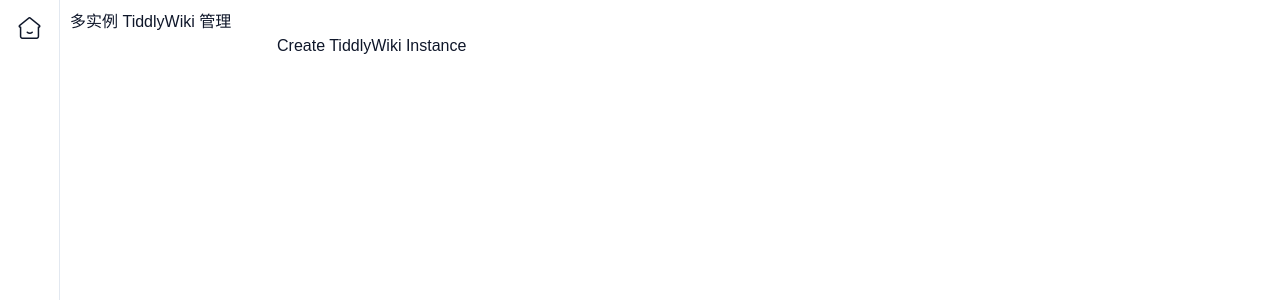
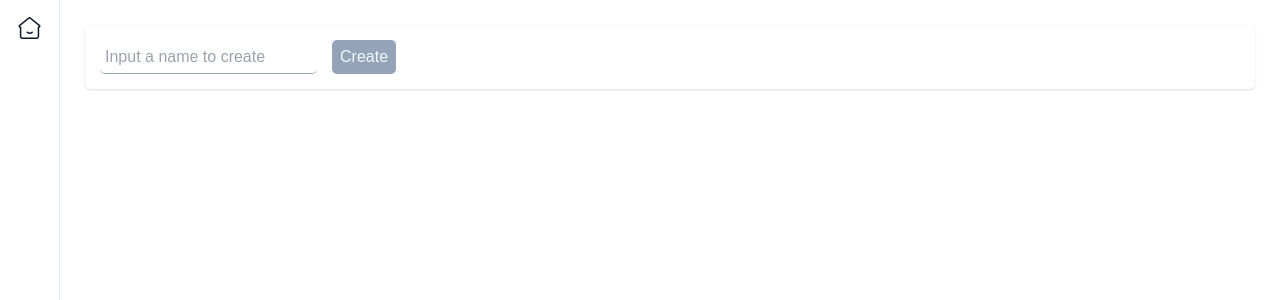
Before and after one commit to TecFancy/tw.tecfancy.com, a Next.js app: page / in a window 1280 px wide. Shown: the top 300 px of the page. Built offline with nearby package versions, Linux system fonts and the light colour scheme.

Commit message:
feat: add create tw instance btn

```diff
--- /dev/null
+++ b/src/app/components/card/index.tsx
@@ -0,0 +1,15 @@
+import "./styles.css";
+
+import type { ReactNode } from "react";
+
+interface Props {
+    children: ReactNode;
+}
+
+const Card = (props: Props) => {
+    return (
+        <div className="card shadow-md">{props.children}</div>
+    );
+};
+
+export default Card;
--- /dev/null
+++ b/src/app/components/card/styles.css
@@ -0,0 +1,6 @@
+.card {
+    margin: 15px;
+    padding: 15px;
+    border-radius: 5px;
+    box-shadow: 0 1px 3px 0 rgb(0 0 0 / 0.1), 0 1px 2px -1px rgb(0 0 0 / 0.1);
+}
--- /dev/null
+++ b/src/app/components/create-tw-form/actions.ts
@@ -0,0 +1,6 @@
+'use server';
+
+export const createInstance = async (prevState: unknown, formData: FormData) => {
+    console.log('createInstance', formData);
+    return '';
+};
--- /dev/null
+++ b/src/app/components/create-tw-form/index.tsx
@@ -0,0 +1,26 @@
+'use client';
+
+import { useActionState, useState } from "react";
+import Form from "next/form";
+import { createInstance } from "./actions";
+import "./styles.css";
+
+import type { ChangeEvent } from "react";
+
+const CreateTwForm = () => {
+    const [inputValue, setInputValue] = useState('');
+    const [, formAction, isPending] = useActionState(createInstance, null);
+
+    const handleChange = (e: ChangeEvent<HTMLInputElement>) => {
+        setInputValue(e.target.value?.trim());
+    };
+
+    return (
+        <Form action={formAction} className="create-tw-form">
+            <input name="twName" placeholder="Input a name to create" onChange={handleChange} />
+            <button type="submit" disabled={isPending || !inputValue}>{isPending ? 'Creating...' : 'Create'}</button>
+        </Form>
+    );
+};
+
+export default CreateTwForm;
--- /dev/null
+++ b/src/app/components/create-tw-form/styles.css
@@ -0,0 +1,30 @@
+.create-tw-form {
+    display: flex;
+    align-items: center;
+    justify-content: flex-start;
+}
+
+.create-tw-form input {
+    padding: 0 5px;
+    height: 34px;
+    line-height: 34px;
+    border-bottom: 1px solid var(--border-color);
+    border-radius: 5px;
+}
+
+.create-tw-form input:focus {
+    outline: none;
+}
+
+.create-tw-form button {
+    margin-left: 15px;
+    padding: 5px 8px;
+    border-radius: 5px;
+    color: #f0f9ff;
+    background-color: #075985;
+}
+
+.create-tw-form button[disabled] {
+    cursor: not-allowed;
+    background-color: #94a3b8;
+}
--- a/src/app/page.tsx
+++ b/src/app/page.tsx
@@ -1,13 +1,13 @@
 import React from 'react';
-import Panel from '@/app/panel/page';
-import Wikis from "@/app/wikis";
+import Card from "@/app/components/card";
+import CreateTwForm from "@/app/components/create-tw-form";
 
 const Home = () => {
   return (
       <div>
-          <h1>多实例 TiddlyWiki 管理</h1>
-          <Panel/>
-          <Wikis/>
+          <Card>
+              <CreateTwForm />
+          </Card>
       </div>
   );
 };
```
